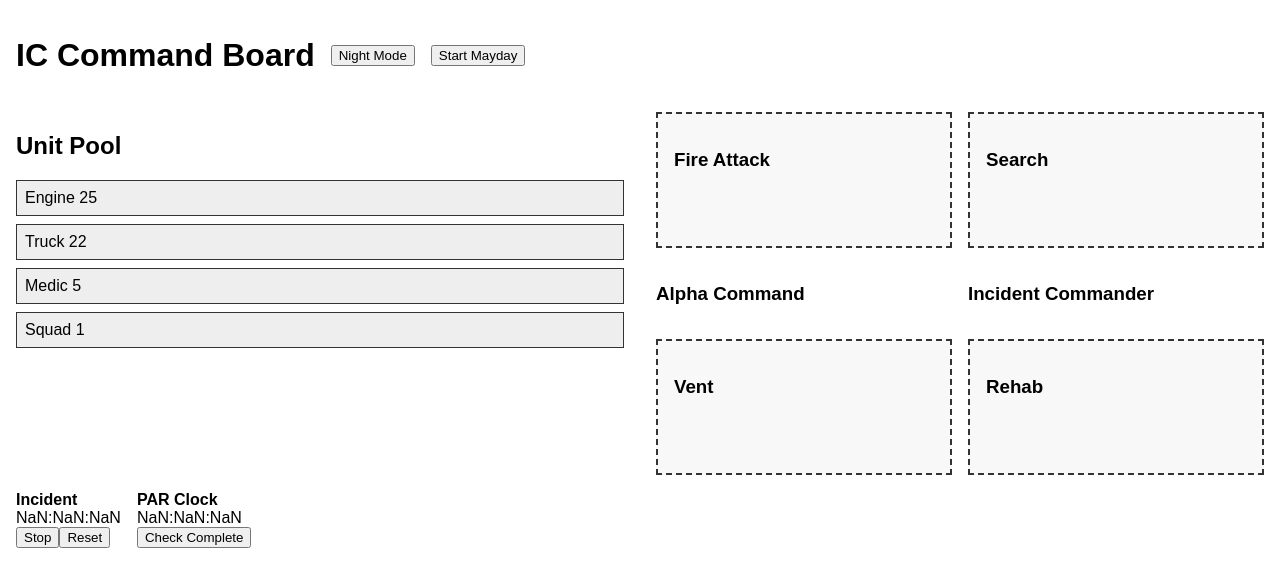
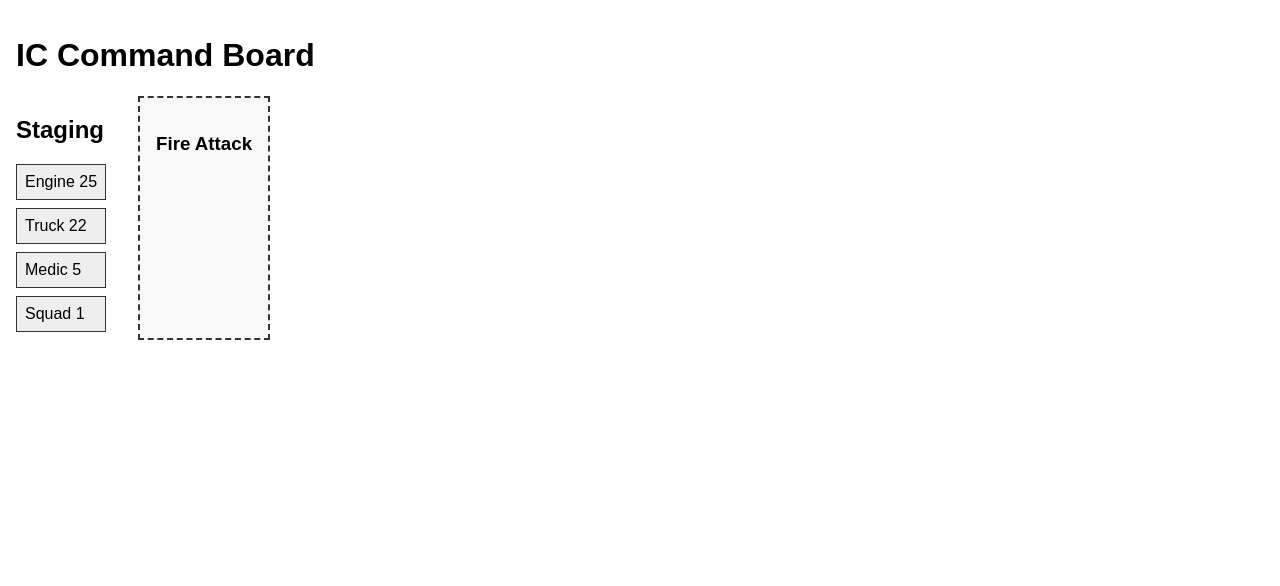
Before and after one commit to mattbayes789/ic-command-board-2, a React (Vite) app: page / in a window 1280 px wide. Shown: the top 586 px of the page. Built offline with nearby package versions, Linux system fonts and the light colour scheme.

Commit message:
Update App.jsx

```diff
--- a/src/App.jsx
+++ b/src/App.jsx
@@ -1,114 +1,36 @@
 import React, { useState, useEffect } from "react";
 import UnitCard from "./components/UnitCard";
 import AssignmentBox from "./components/AssignmentBox";
-import CommandRoleBox from "./components/CommandRoleBox";
-import MaydayBox from "./components/MaydayBox";
-import IncidentTimer from "./components/IncidentTimer";
-import PARClock from "./components/PARClock";
-import IncidentLog from "./components/IncidentLog";
-import ThemeToggle from "./components/ThemeToggle";
 
-// Initial units
 const initialUnits = [
-  { id: "u1", name: "Engine 25", assignedAt: null },
-  { id: "u2", name: "Truck 22", assignedAt: null },
-  { id: "u3", name: "Medic 5", assignedAt: null },
-  { id: "u4", name: "Squad 1", assignedAt: null },
+  { id: "u1", name: "Engine 25" },
+  { id: "u2", name: "Truck 22" },
+  { id: "u3", name: "Medic 5" },
+  { id: "u4", name: "Squad 1" },
 ];
 
 const App = () => {
-  const [units, setUnits] = useState(initialUnits);
   const [staging, setStaging] = useState([]);
   const [fireAttack, setFireAttack] = useState([]);
-  const [search, setSearch] = useState([]);
-  const [alphaCommand, setAlphaCommand] = useState([]);
-  const [incidentCommand, setIncidentCommand] = useState([]);
-  const [vent, setVent] = useState([]);
-  const [rehab, setRehab] = useState([]);
-  const [maydayActive, setMaydayActive] = useState(false);
-  const [theme, setTheme] = useState("day");
-  const [log, setLog] = useState([]);
 
-  // Log helper
-  const logEvent = (text) => {
-    setLog((prev) => [...prev, { text, time: new Date().toLocaleTimeString() }]);
-  };
-
-  // Auto-assign all units to staging on start
   useEffect(() => {
-    setStaging(units.map((u) => ({ ...u, assignedAt: Date.now() })));
+    setStaging(initialUnits);
   }, []);
 
   return (
-    <div className={`app ${theme}`}>
-      <header>
-        <h1>IC Command Board</h1>
-        <ThemeToggle theme={theme} setTheme={setTheme} />
-        <button onClick={() => setMaydayActive((prev) => !prev)}>
-          {maydayActive ? "End Mayday" : "Start Mayday"}
-        </button>
-      </header>
+    <div style={{ padding: "1rem" }}>
+      <h1>IC Command Board</h1>
 
-      {maydayActive && <MaydayBox />}
-
-      <div className="boards">
-        <div className="unit-pool">
-          <h2>Unit Pool</h2>
-          {staging.map((u) => (
+      <div style={{ display: "flex", gap: "2rem", marginTop: "1rem" }}>
+        <div>
+          <h2>Staging</h2>
+          {staging.map(u => (
             <UnitCard key={u.id} unit={u} />
           ))}
         </div>
 
-        <div className="assignment-boards">
-          <AssignmentBox
-            id="fireAttack"
-            title="Fire Attack"
-            units={fireAttack}
-            logEvent={logEvent}
-            allowDivisions={true}
-          />
-          <AssignmentBox
-            id="search"
-            title="Search"
-            units={search}
-            logEvent={logEvent}
-            allowDivisions={true}
-          />
-          <CommandRoleBox
-            id="alphaCommand"
-            title="Alpha Command"
-            units={alphaCommand}
-            logEvent={logEvent}
-          />
-          <CommandRoleBox
-            id="incidentCommand"
-            title="Incident Commander"
-            units={incidentCommand}
-            logEvent={logEvent}
-          />
-          <AssignmentBox
-            id="vent"
-            title="Vent"
-            units={vent}
-            logEvent={logEvent}
-            allowDivisions={false}
-          />
-          <AssignmentBox
-            id="rehab"
-            title="Rehab"
-            units={rehab}
-            logEvent={logEvent}
-            allowDivisions={false}
-          />
-        </div>
+        <AssignmentBox title="Fire Attack" units={fireAttack} />
       </div>
-
-      <div className="timers">
-        <IncidentTimer logEvent={logEvent} />
-        <PARClock logEvent={logEvent} />
-      </div>
-
-      <IncidentLog log={log} />
     </div>
   );
 };
```
